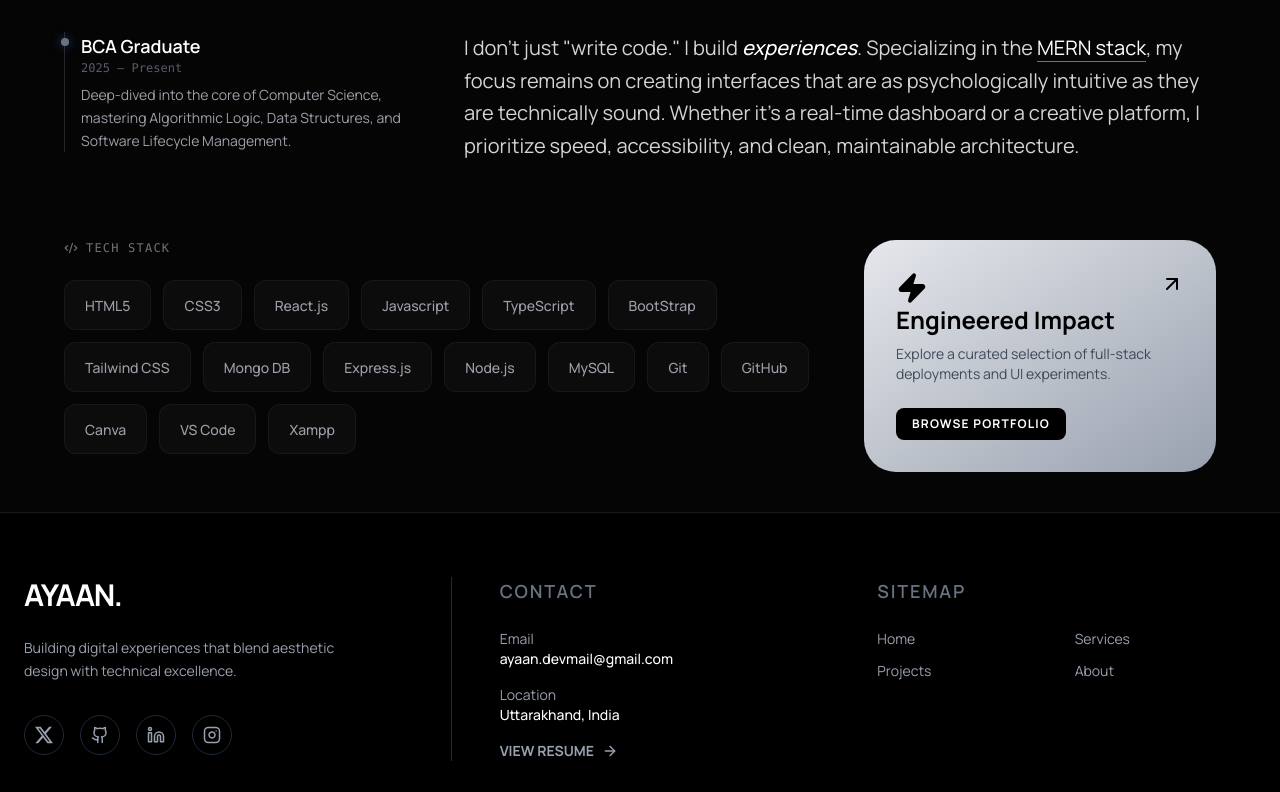
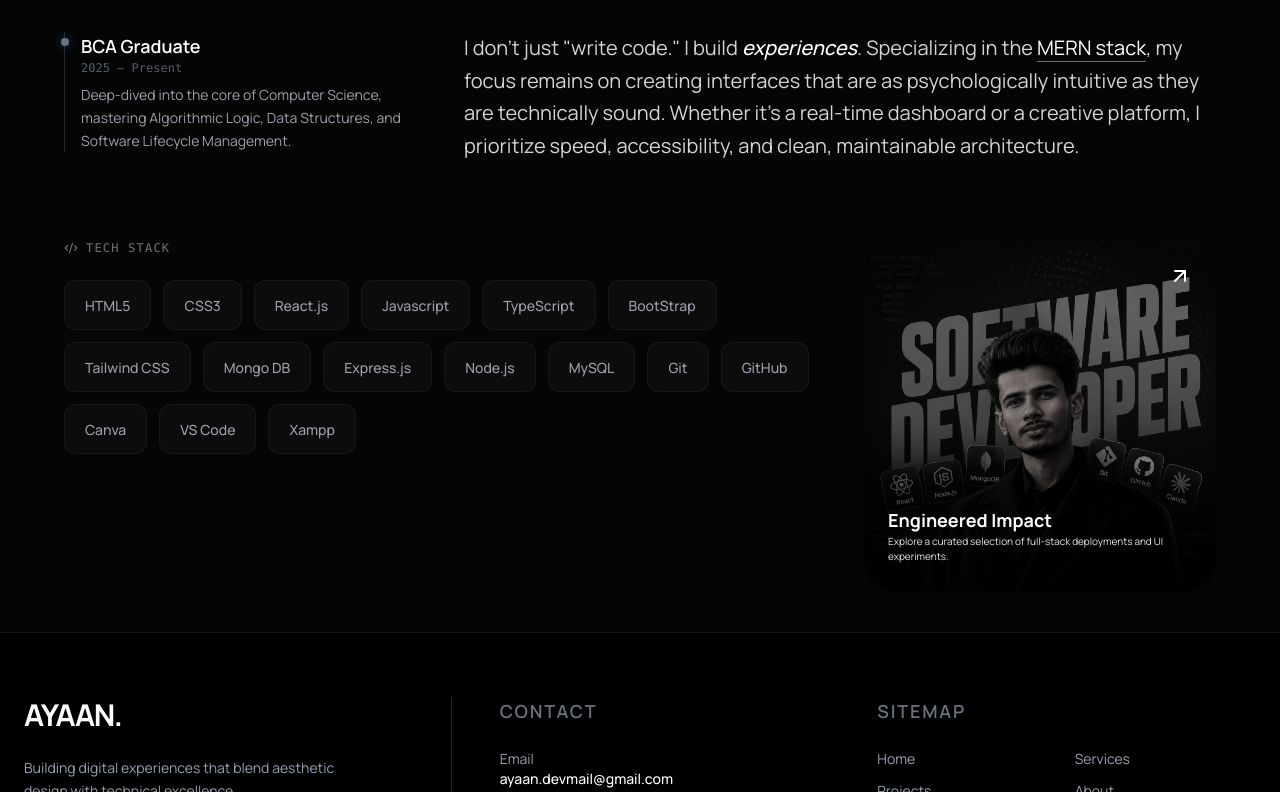
Before and after one commit to MohdAyaanAnsari/Portfolio_frontend, a React (Vite) app: page /about in a window 1280 px wide. Shown: the part 403-1195 px from the top of the page. Built offline with nearby package versions, Linux system fonts and the light colour scheme.

Commit message:
add image of mine

```diff
--- a/src/routes/about.tsx
+++ b/src/routes/about.tsx
@@ -107,17 +107,39 @@ export default function AboutSection() {
           </motion.div>
 
           {/* Project Box - Accent Color */}
-          <motion.div variants={itemVariants} className="bg-linear-to-br from-gray-200 to-gray-400 rounded-4xl p-8 flex flex-col justify-between group cursor-pointer hover:shadow-[0_20px_60px_rgba(161,161,170,0.1)] transition-all">
-            <div className="flex justify-between items-start">
-              <Zap size={32} className="text-black fill-black" />
-              <ArrowUpRight size={24} className="text-black group-hover:translate-x-1 group-hover:-translate-y-1 transition-all" />
+          <motion.div
+            variants={itemVariants}
+            className="relative aspect-square overflow-hidden rounded-4xl group cursor-pointer hover:shadow-[0_20px_60px_rgba(161,161,170,0.1)] transition-all"
+            onClick={() => navigate("/Projects")}
+          >
+            {/* Image */}
+            <img
+              src="/Ayaan.png" // Replace with your image
+              alt="Portfolio Preview"
+              className="w-full h-full object-cover transition-transform duration-500 group-hover:scale-105"
+            />
+
+            {/* Dark Gradient Overlay */}
+            <div className="absolute inset-0 bg-gradient-to-t from-black/80 via-black/30 to-transparent" />
+
+            {/* Top Right Icon */}
+            <div className="absolute top-6 right-6">
+              <ArrowUpRight
+                size={24}
+                className="text-white group-hover:translate-x-1 group-hover:-translate-y-1 transition-all"
+              />
             </div>
-            <div>
-              <h3 className="text-2xl font-bold text-black mb-2">Engineered Impact</h3>
-              <p className="text-gray-800/80 text-sm mb-6">Explore a curated selection of full-stack deployments and UI experiments.</p>
-              <div onClick={() => navigate("/Projects")} className="inline-block px-4 py-2 bg-black backdrop-blur-md rounded-lg text-xs font-bold text-white tracking-widest uppercase">
-                Browse Portfolio
-              </div>
+
+            {/* Bottom Content */}
+            <div
+              className="absolute bottom-0 left-0 right-0 p-6">
+              <h3 className="text-lg font-bold text-white">
+                Engineered Impact
+              </h3>
+
+              <p className="text-gray-200 text-[10px] mb-1">
+                Explore a curated selection of full-stack deployments and UI experiments.
+              </p>
             </div>
           </motion.div>
 
```
Also changed, not shown: public/Ayaan.png (added).
